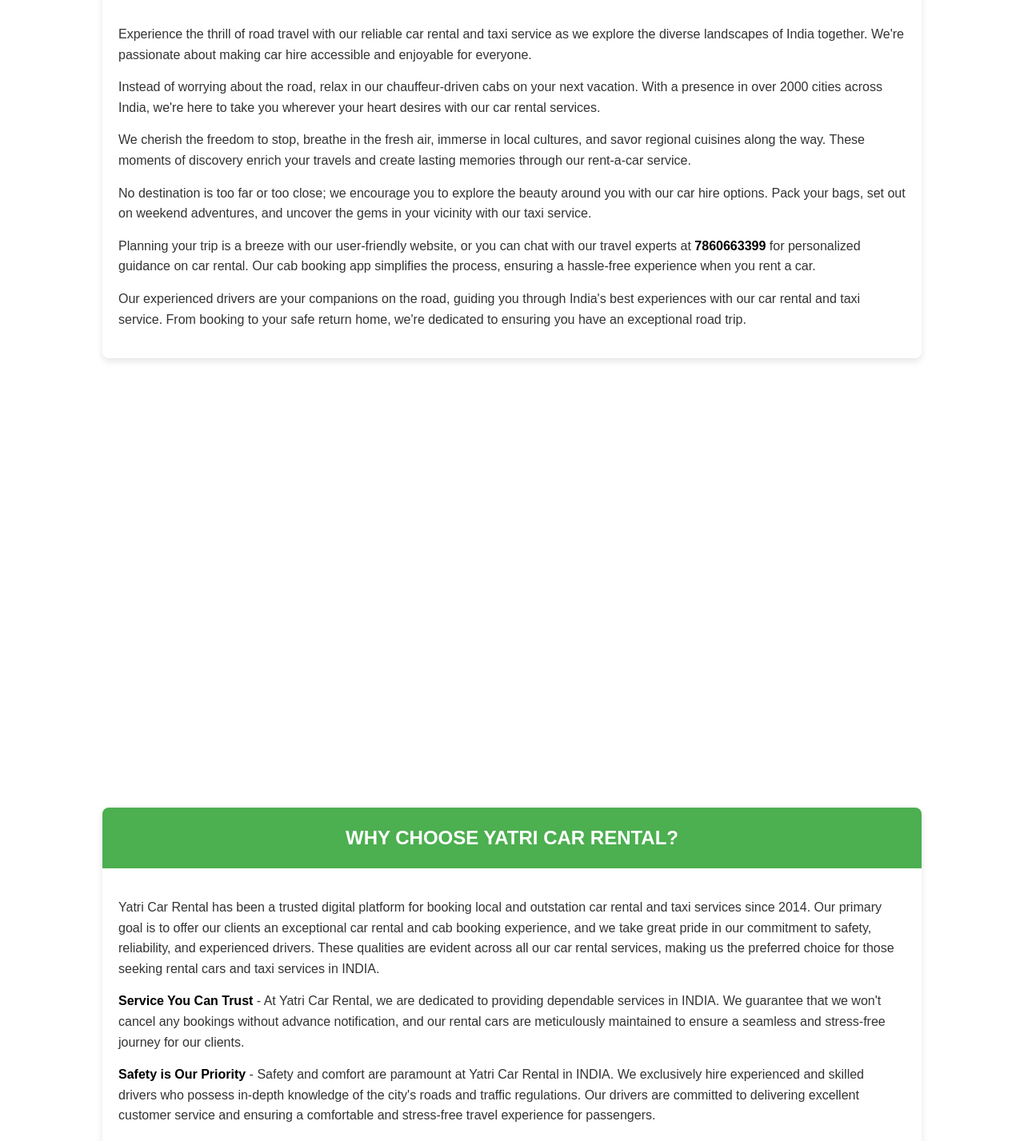
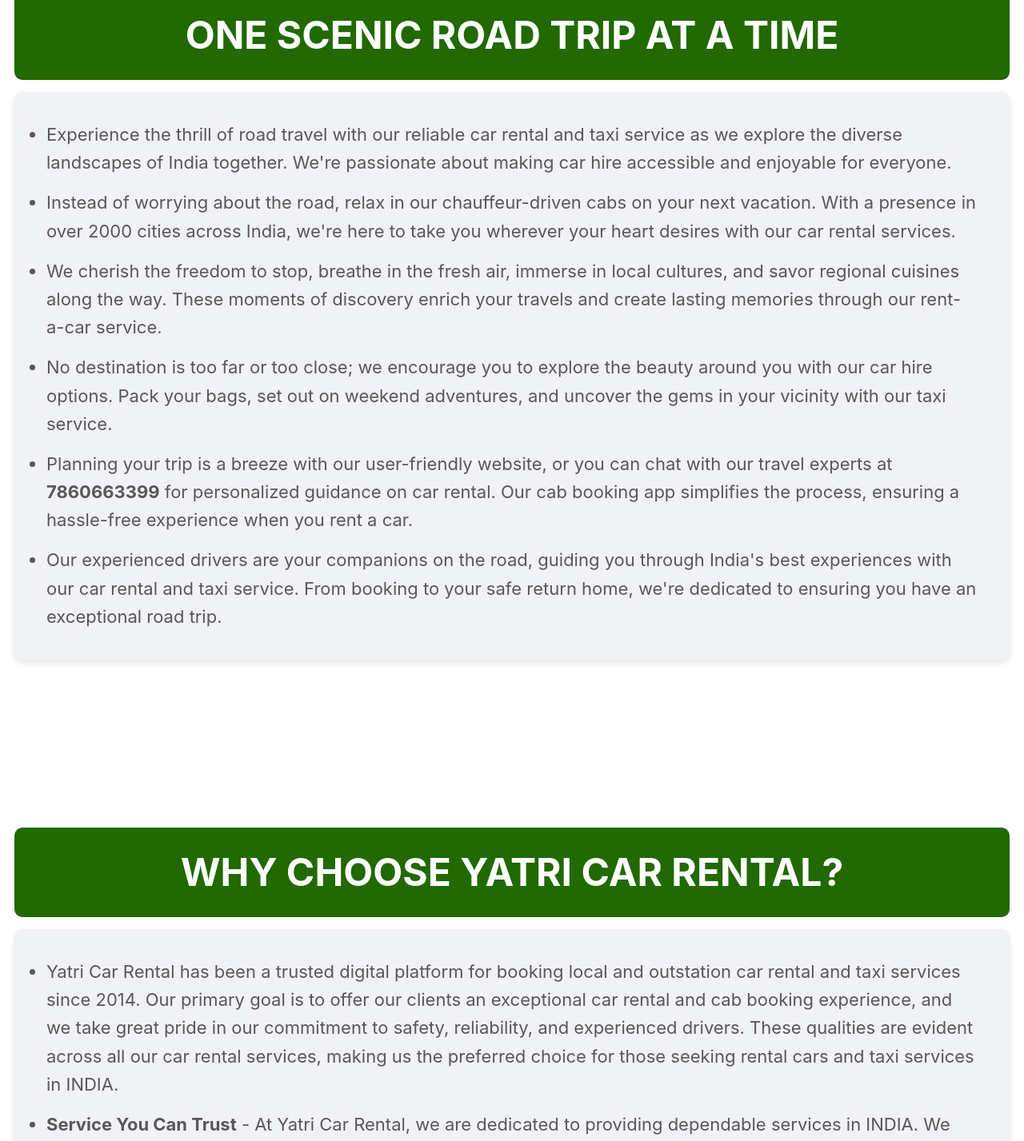
Before and after one commit to mitalrs/CabSite, a React (Vite) app in the folder yatra-cabs/: page / in a window 1280 px wide. Shown: the part 4099-5526 px from the top of the page at 80% size. Built offline with nearby package versions, Linux system fonts and the light colour scheme.

Commit message:
implemented the rental car && RoadTrip comp css for desktop

```diff
--- a/yatra-cabs/src/Component/CarRental/style.css
+++ b/yatra-cabs/src/Component/CarRental/style.css
@@ -1,50 +1,48 @@
 .wrapper-0n-carrental{
     height: 969px;
 }
-body {
-    font-family: Arial, sans-serif;
-    margin: 0;
-    padding: 0;
-    background-color: #f9f9f9;
+
+  .wrapper-0n-carrental .container {
+    margin: 10px 10px;
+    /* background-color: #ffffff; */
+    /* box-shadow: 0px 4px 8px rgba(0, 0, 0, 0.1);
+    border-radius: 10px; */
+    display: flex;
+    flex-direction: column;
+    gap: 15px;
   }
 
-  .container {
-    width: 80%;
-    margin: 20px auto;
-    background-color: #ffffff;
-    box-shadow: 0px 4px 8px rgba(0, 0, 0, 0.1);
-    border-radius: 8px;
-  }
-
-  .header {
-    background-color: #4caf50;
+  .wrapper-0n-carrental .container .header {
+    background-color: #216900;
     color: #ffffff;
     padding: 20px;
     text-align: center;
-    border-radius: 8px 8px 0 0;
+    border-radius: 10px;
   }
 
-  .header h1 {
+  .wrapper-0n-carrental .container .header h1 {
     margin: 0;
-    font-size: 1.5rem;
+    font-size: 48px;
   }
 
   .wrapper-0n-carrental .container .content {
     padding: 20px;
+    background-color: #F1F2F5;
+    box-shadow: 0px 4px 8px rgba(0, 0, 0, 0.1);
+    border-radius: 10px;
   }
 
-  .content ul {
-    list-style-type: none;
-    padding: 0;
+  .wrapper-0n-carrental .container .content ul {
+    padding: 0 20px 0 20px;
   }
 
-  .content li {
+  .wrapper-0n-carrental .container .content li {
     margin-bottom: 15px;
-    font-size: 1rem;
+    font-size: 22px;
     line-height: 1.6;
-    color: #333333;
+    color: #585858;
   }
 
-  .content strong {
-    color: #000000;
+  .wrapper-0n-carrental .container .content strong {
+    color: #585858;
   }
--- a/yatra-cabs/src/Component/RoadTrip/style.css
+++ b/yatra-cabs/src/Component/RoadTrip/style.css
@@ -1,50 +1,45 @@
 .wrapper-0n-roadtrip{
-    height: 942px;
-}
-body {
-    font-family: Arial, sans-serif;
-    margin: 0;
-    padding: 0;
-    background-color: #f9f9f9;
+  height: 969px;
 }
 
-  .container {
-    width: 80%;
-    margin: 20px auto;
-    background-color: #ffffff;
-    box-shadow: 0px 4px 8px rgba(0, 0, 0, 0.1);
-    border-radius: 8px;
+.wrapper-0n-roadtrip .container {
+  margin: 10px 10px;
+  display: flex;
+  flex-direction: column;
+  gap: 15px;
 }
 
-  .header {
-    background-color: #4caf50;
+.wrapper-0n-roadtrip .container .header {
+  background-color: #216900;
   color: #ffffff;
   padding: 20px;
   text-align: center;
-    border-radius: 8px 8px 0 0;
+  border-radius: 10px;
 }
 
-  .header h1 {
+.wrapper-0n-roadtrip .container .header h1 {
   margin: 0;
-    font-size: 1.5rem;
+  font-size: 48px;
 }
 
 .wrapper-0n-roadtrip .container .content {
   padding: 20px;
+  background-color: #F1F2F5;
+  box-shadow: 0px 4px 8px rgba(0, 0, 0, 0.1);
+  border-radius: 10px;
 }
 
-  .content ul {
-    list-style-type: none;
-    padding: 0;
+.wrapper-0n-roadtrip .container .content ul {
+  padding: 0 20px 0 20px;
 }
 
-  .content li {
+.wrapper-0n-roadtrip .container .content li {
   margin-bottom: 15px;
-    font-size: 1rem;
-    line-height: 1.5;
-    color: #333333;
+  font-size: 22px;
+  line-height: 1.6;
+  color: #585858;
 }
 
-  .content strong {
-    color: #000000;
+.wrapper-0n-roadtrip .container .content strong {
+  color: #585858;
 }
```
Lines whose indentation alone changed are shown as unchanged.
